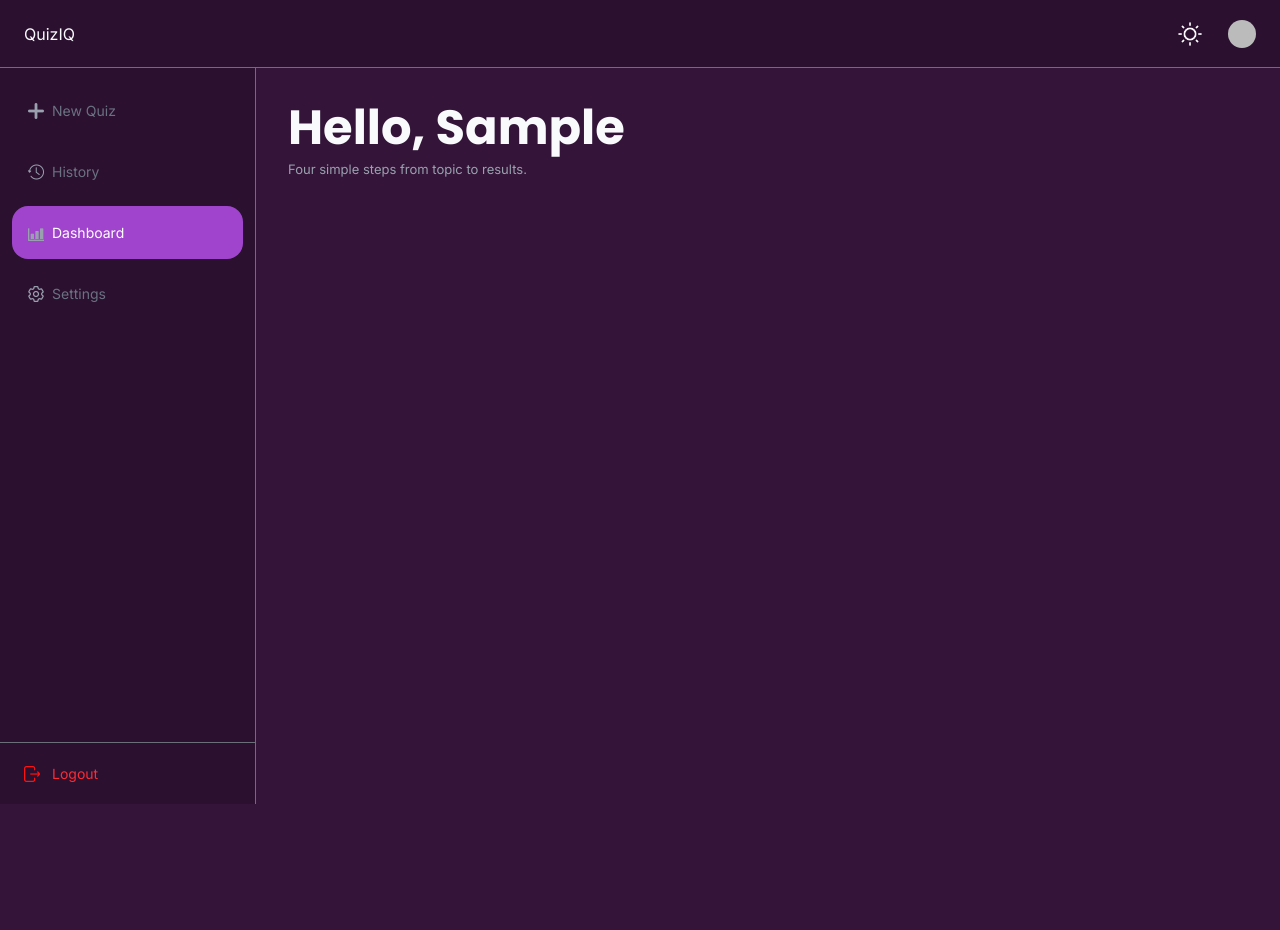
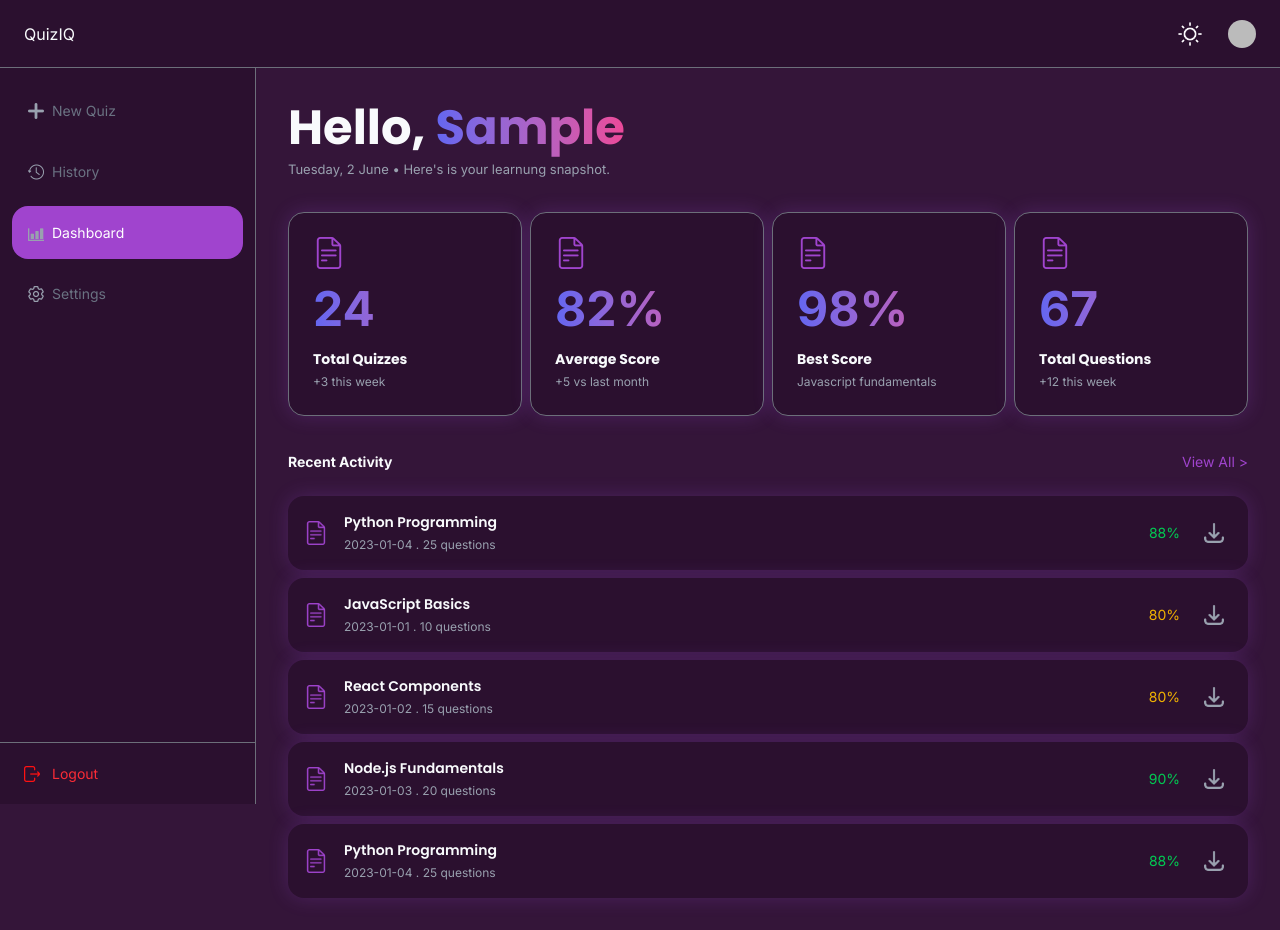
Before and after one commit to ayaanshaikh15/Quiziq, a React app in the folder frontend/: page /dashboard in a window 1280 px wide. Before the commit the page ends 800 px from the top, so only its background shows below. Built offline with nearby package versions, Linux system fonts and the light colour scheme; no server answers; sample sign-in values are in the browser's storage; some icons are missing; the HTML template or start-up script is replaced by a standard one.

Commit message:
feat: enhance theme management and improve UI in Dashboard, History, LandingScreen, Navbar, and Settings components

```diff
--- a/frontend/src/ThemeContext.jsx
+++ b/frontend/src/ThemeContext.jsx
@@ -3,10 +3,13 @@ import { createContext, useEffect, useState } from "react";
 export const ThemeContext = createContext();
 
 export function ThemeProvider({ children }) {
-  const [theme, setTheme] = useState("dark");
+  const [theme, setTheme] = useState(() => {
+  return localStorage.getItem("theme") || "dark";
+});
 
  useEffect(() => {
   document.documentElement.classList.toggle("dark", theme === "dark");
+  localStorage.setItem("theme", theme);
 }, [theme]);
   return (
     <ThemeContext.Provider value={{ theme, setTheme }}>
--- a/frontend/src/components/Dashboard.jsx
+++ b/frontend/src/components/Dashboard.jsx
@@ -1,24 +1,193 @@
-import React from 'react'
-import Sidebar from './Sidebar'
-import { useUser } from '@clerk/react';
+import React from "react";
+import Sidebar from "./Sidebar";
+import { useUser } from "@clerk/react";
+import { useNavigate } from "react-router-dom";
 
 function Dashboard() {
   const { user, isLoaded } = useUser();
+  const date = new Date();
+  const data = [
+    {
+      icon: "./document.png",
+      score: "24",
+      title: "Total Quizzes",
+      subtitle: "+3 this week",
+    },
+    {
+      icon: "./document.png",
+      score: "82%",
+      title: "Average Score",
+      subtitle: "+5 vs last month",
+    },
+    {
+      icon: "./document.png",
+      score: "98%",
+      title: "Best Score",
+      subtitle: "Javascript fundamentals",
+    },
+    {
+      icon: "./document.png",
+      score: "67",
+      title: "Total Questions",
+      subtitle: "+12 this week",
+    },
+  ];
+  const quiz = [
+    { title: "JavaScript Basics", date: "2023-01-01", questions: 10, score: 9 },
+    { title: "React Components", date: "2023-01-02", questions: 15, score: 12 },
+    {
+      title: "Node.js Fundamentals",
+      date: "2023-01-03",
+      questions: 20,
+      score: 18,
+    },
+    {
+      title: "Python Programming",
+      date: "2023-01-04",
+      questions: 25,
+      score: 22,
+    },
+    { title: "JavaScript Basics", date: "2023-01-01", questions: 10, score: 8 },
+    { title: "React Components", date: "2023-01-02", questions: 15, score: 12 },
+    {
+      title: "Node.js Fundamentals",
+      date: "2023-01-03",
+      questions: 20,
+      score: 18,
+    },
+    {
+      title: "Python Programming",
+      date: "2023-01-04",
+      questions: 25,
+      score: 22,
+    },
+    { title: "JavaScript Basics", date: "2023-01-01", questions: 10, score: 8 },
+    { title: "React Components", date: "2023-01-02", questions: 15, score: 12 },
+    {
+      title: "Node.js Fundamentals",
+      date: "2023-01-03",
+      questions: 20,
+      score: 18,
+    },
+    {
+      title: "Python Programming",
+      date: "2023-01-04",
+      questions: 25,
+      score: 22,
+    },
+  ];
+  const navigate= useNavigate();
   return (
     <>
-     <div className="pt-18 sm:pl-56 md:pl-64 m-8">
-        <Sidebar/>
-         <div className="text-left ">
-         <h1 className="font-bold text-3xl md:text-5xl">
+      <div className="pt-18 sm:pl-56 md:pl-64 m-8">
+        <Sidebar />
+        <div className="text-left ">
+          <h1 className="font-bold text-3xl md:text-5xl">
+            Hello,{" "}
+            <span className="bg-linear-to-r from-ai-gradient-from to-ai-gradient-to bg-clip-text text-transparent">
+              {user?.firstName}
+            </span>
+          </h1>
+          <p className="text-gray-400 text-[9px] md:text-[13px] max-w-lg  my-1 md:my-2">
+            {date.toLocaleDateString("en-US", {
+              weekday: "long",
+            })}
+            {", "}
+            {date.getDay()}{" "}
+            {date.toLocaleDateString("en-US", {
+              month: "long",
+            })}
+            {" • "}Here's is your learnung snapshot.
+          </p>
+        </div>
+        <div className="flex flex-row gap-2 mt-5">
+          {data.map((value, index) => (
+            <div
+              key={index}
+              className="flex-1 bg-navbar shadow-[0_0_20px_rgba(168,85,247,0.2)] hover:shadow-[0_0_20px_rgba(168,85,247,0.5)] p-3 md:p-6 rounded-2xl border border-ai-border my-3  flex flex-col gap-1 md:gap-4   "
+            >
+              <div className="flex items-center font-bold ">
+                <img
+                  src={value.icon}
+                  className="w-4 h-4 md:w-8 md:h-8 "
+                  alt="img"
+                />{" "}
+                <br />
+              </div>
 
-              Hello, {" "} {user?.firstName}
+              <p className="bg-linear-to-r text-base md:text-4xl lg:text-5xl font-bold from-ai-gradient-from to-ai-gradient-to bg-clip-text text-transparent">
+                {value.score}
+              </p>
+               <div>
+              <h3 className="text-[7px] md:text-[12px] lg:text-sm font-bold">{value.title}</h3>
 
-            </h1>
-        <p className="text-gray-400 text-[9px] md:text-[13px] max-w-lg  my-1 md:my-2">Four simple steps from topic to results.</p>
+              <p className="text-gray-400 w-full border-none outline-none focus:outline-none focus:ring-0 text-[5px] md:text-[12px] resize-none mt-1 ">
+                {value.subtitle}
+              </p>
+              </div>
+            </div>
+          ))}
+        </div>
+        <div className="flex justify-between text-sm items-center my-6">
+          <div className="font-bold">Recent Activity</div>
+          <p onClick={()=>navigate('/history')} className="hover:text-purple-400 text-[#a044ce] cursor-pointer ">
+            View All &gt;
+          </p>
+        </div>
+        <div className="flex flex-col gap-2">
+          {quiz.slice(-5).map((value, index) => (
+            <div
+              key={index}
+              onClick={() => handleOpenQuiz(value)}
+              className=" cursor-pointer flex justify-between items-center shadow-[0_0_20px_rgba(168,85,247,0.2)] hover:shadow-[0_0_20px_rgba(168,85,247,0.5)] rounded-2xl p-4 bg-navbar "
+            >
+              <div className="flex gap-4 items-center">
+                <img
+                  src="./document.png"
+                  alt="Document"
+                  className="w-5 h-5 md:w-6 md:h-6"
+                />
+                <div className="flex flex-col gap-1">
+                  <h3 className="text-[7px] md:text-[12px] lg:text-sm">
+                    {value.title.length
+                      > 20
+                      ? `${value.title.substring(0, 20)}...`
+                      : value.title}
+                  </h3>
+                  <p className="text-gray-400 text-[9px] md:text-[12px]">
+                    {value.date} . {value.questions} questions
+                  </p>
+                </div>
+              </div>
+              <div className="flex gap-4 items-center justify-center">
+                <p
+                  className={`text-[12px] md:text-[14px] ${
+                    (value.score / value.questions) * 100 > 85
+                      ? "text-green-500"
+                      : (value.score / value.questions) * 100 >= 40
+                        ? "text-yellow-500"
+                        : "text-red-500"
+                  }`}
+                >
+                  {((value.score / value.questions) * 100).toFixed(0)}%
+                </p>
+                <button
+                  onClick={(e) => handleDownload(value, e)}
+                  className="cursor-pointer hover:bg-purple-500/20 text-amber-50 p-2  text-[12px] md:text-base  rounded-full  "
+                >
+                  <img
+                    src="./downloads.png"
+                    alt="Download"
+                    className="w-4 h-4 md:w-5 md:h-5  "
+                  />
+                </button>
+              </div>
+            </div>
+          ))}
+        </div>
       </div>
-     </div>
     </>
-  )
+  );
 }
 
-export default Dashboard
+export default Dashboard;
--- a/frontend/src/components/History.jsx
+++ b/frontend/src/components/History.jsx
@@ -1,66 +1,113 @@
-import React, { useContext, useState } from 'react'
-import Sidebar from './Sidebar'
-import { ThemeContext } from '../ThemeContext';
+import React, { useContext, useState } from "react";
+import Sidebar from "./Sidebar";
+import { ThemeContext } from "../ThemeContext";
 
 function History() {
   const { theme } = useContext(ThemeContext);
-  const [search, setsearch] = useState("")
-  const quiz=[
-    {title:'JavaScript Basics',date:'2023-01-01',questions:10,score:9},
-    {title:'React Components',date:'2023-01-02',questions:15,score:12},
-    {title:'Node.js Fundamentals',date:'2023-01-03',questions:20,score:18},
-    {title:'Python Programming',date:'2023-01-04',questions:25,score:22},
-     {title:'JavaScript Basics',date:'2023-01-01',questions:10,score:8},
-    {title:'React Components',date:'2023-01-02',questions:15,score:12},
-    {title:'Node.js Fundamentals',date:'2023-01-03',questions:20,score:18},
-    {title:'Python Programming',date:'2023-01-04',questions:25,score:22},
-     {title:'JavaScript Basics',date:'2023-01-01',questions:10,score:8},
-    {title:'React Components',date:'2023-01-02',questions:15,score:12},
-    {title:'Node.js Fundamentals',date:'2023-01-03',questions:20,score:18},
-    {title:'Python Programming',date:'2023-01-04',questions:25,score:22},
-  ]
-  const handleDownload = (value,e) => {
+  const [search, setsearch] = useState("");
+  const quiz = [
+    { title: "JavaScript Basics", date: "2023-01-01", questions: 10, score: 9 },
+    { title: "React Components", date: "2023-01-02", questions: 15, score: 12 },
+    {
+      title: "Node.js Fundamentals",
+      date: "2023-01-03",
+      questions: 20,
+      score: 18,
+    },
+    {
+      title: "Python Programming",
+      date: "2023-01-04",
+      questions: 25,
+      score: 22,
+    },
+    { title: "JavaScript Basics", date: "2023-01-01", questions: 10, score: 8 },
+    { title: "React Components", date: "2023-01-02", questions: 15, score: 12 },
+    {
+      title: "Node.js Fundamentals",
+      date: "2023-01-03",
+      questions: 20,
+      score: 18,
+    },
+    {
+      title: "Python Programming",
+      date: "2023-01-04",
+      questions: 25,
+      score: 22,
+    },
+    { title: "JavaScript Basics", date: "2023-01-01", questions: 10, score: 8 },
+    { title: "React Components", date: "2023-01-02", questions: 15, score: 12 },
+    {
+      title: "Node.js Fundamentals",
+      date: "2023-01-03",
+      questions: 20,
+      score: 18,
+    },
+    {
+      title: "Python Programming",
+      date: "2023-01-04",
+      questions: 25,
+      score: 22,
+    },
+  ];
+  const handleDownload = (value, e) => {
     e.stopPropagation();
-    alert("Download started!") // Prevent the click event from propagating to the parent div
-  }
-  const handleOpenQuiz=(value)=>{
-    alert(`Opening quiz: ${value.title}`)
-  }
+    alert("Download started!"); // Prevent the click event from propagating to the parent div
+  };
+  const handleOpenQuiz = (value) => {
+    alert(`Opening quiz: ${value.title}`);
+  };
   return (
     <>
       <div className="pt-18 sm:pl-56 md:pl-64 m-8">
-        <Sidebar/>
+        <Sidebar />
         <div className="text-left  ">
           <h1 className="font-bold text-3xl md:text-5xl">
-
-               Quiz {" "} {/* add text here*/}
+            Quiz {/* add text here*/}
             <span className="bg-linear-to-r from-ai-gradient-from to-ai-gradient-to bg-clip-text text-transparent">
               History
             </span>
           </h1>
-        <p className="text-gray-400 text-[9px] md:text-[13px] max-w-lg  my-1 md:my-2">Four simple steps from topic to results.</p>
+          <p className="text-gray-400 text-[9px] md:text-[13px] max-w-lg  my-1 md:my-2">
+            All your previously generated and completed quizzes.
+          </p>
         </div>
         <div className="flex gap-2 justify-center items-center shadow-[0_0_20px_rgba(168,85,247,0.2)] rounded-2xl my-8 p-4 bg-navbar ">
-         <img src={'./search.png'} className="w-3 h-3 md:w-4 md:h-4"  />
-         <input value={search} onChange={(e) => setsearch(e.target.value)} type="text" placeholder="Search quizzes..."  className={
+          <img src={"./search.png"} className="w-3 h-3 md:w-4 md:h-4" />
+          <input
+            value={search}
+            onChange={(e) => setsearch(e.target.value)}
+            type="text"
+            placeholder="Search quizzes..."
+            className={
               theme === "dark"
                 ? "placeholder:text-gray-400 w-full border-none outline-none focus:outline-none focus:ring-0 text-[12px] md:text-sm resize-none"
                 : "placeholder:text-gray-500 w-full border-none outline-none focus:outline-none focus:ring-0 text-[12px] md:text-sm resize-none"
-  } />
+            }
+          />
         </div>
         <div className="flex flex-col gap-2">
-        {quiz.map((value,index)=> <div key={index} onClick={()=>handleOpenQuiz(value)} className=" cursor-pointer flex justify-between items-center shadow-[0_0_20px_rgba(168,85,247,0.2)] hover:shadow-[0_0_20px_rgba(168,85,247,0.5)] rounded-2xl p-4 bg-navbar ">
-        <div  className="flex gap-4 items-center">
-        <img src='./document.png' alt="Document" className="w-5 h-5 md:w-6 md:h-6" />
+          {quiz.map((value, index) => (
+            <div
+              key={index}
+              onClick={() => handleOpenQuiz(value)}
+              className=" cursor-pointer flex justify-between items-center shadow-[0_0_20px_rgba(168,85,247,0.2)] hover:shadow-[0_0_20px_rgba(168,85,247,0.5)] rounded-2xl p-4 bg-navbar "
+            >
+              <div className="flex gap-4 items-center">
+                <img
+                  src="./document.png"
+                  alt="Document"
+                  className="w-5 h-5 md:w-6 md:h-6"
+                />
                 <div className="flex flex-col gap-1">
-          <h3 className="font-bold text-sm md:text-base">{value.title}</h3>
-          <p className="text-gray-400 text-[9px] md:text-[13px]">{value.date} . {value.questions} questions</p>
-
+                  <h3 className="font-bold text-sm md:text-base">
+                    {value.title}
+                  </h3>
+                  <p className="text-gray-400 text-[9px] md:text-[13px]">
+                    {value.date} . {value.questions} questions
+                  </p>
                 </div>
-
               </div>
               <div className="flex gap-4 items-center justify-center">
-
                 <p
                   className={`text-[12px] md:text-[14px] ${
                     (value.score / value.questions) * 100 > 85
@@ -71,16 +118,24 @@ function History() {
                   }`}
                 >
                   {((value.score / value.questions) * 100).toFixed(0)}%
-</p><button onClick={(e) => handleDownload(value,e)} className="cursor-pointer hover:bg-purple-500/20 text-amber-50 p-2  text-[12px] md:text-base  rounded-full  ">
-            <img src="./downloads.png" alt="Download" className="w-4 h-4 md:w-5 md:h-5  "  />
+                </p>
+                <button
+                  onClick={(e) => handleDownload(value, e)}
+                  className="cursor-pointer hover:bg-purple-500/20 text-amber-50 p-2  text-[12px] md:text-base  rounded-full  "
+                >
+                  <img
+                    src="./downloads.png"
+                    alt="Download"
+                    className="w-4 h-4 md:w-5 md:h-5  "
+                  />
                 </button>
               </div>
             </div>
-    )}
+          ))}
         </div>
       </div>
     </>
-  )
+  );
 }
 
-export default History
+export default History;
--- a/frontend/src/components/LandingScreen.jsx
+++ b/frontend/src/components/LandingScreen.jsx
@@ -112,7 +112,7 @@ function LandingScreen() {
       </div>
       <div className="flex flex-col md:flex-row  mt-10 md:mt-20">
        {cards.map((value,index)=>
-       <div key={index} className=" bg-navbar shadow-[0_0_20px_rgba(168,85,247,0.2)] hover:shadow-[0_0_20px_rgba(168,85,247,0.5)] p-6 rounded-2xl border border-ai-border my-2 md:m-2 flex flex-col gap-4 ">
+       <div key={index} className="flex-1 bg-navbar shadow-[0_0_20px_rgba(168,85,247,0.2)] hover:shadow-[0_0_20px_rgba(168,85,247,0.5)] p-6 rounded-2xl border border-ai-border my-2 md:m-2 flex flex-col gap-4 ">
        <div className="flex items-center font-bold "><img src={value.icon} className="w-9 h-9 md:w-12 md:h-12 " alt="img"/> <span className="text-gray-400 mx-4">0{index+1}</span></div>
        <h3>{value.heading}</h3>
         <p className="text-gray-400 w-full border-none outline-none focus:outline-none focus:ring-0 text-[12px] md:text-[14px] resize-none">{value.subheading}</p>
--- a/frontend/src/components/Navbar.jsx
+++ b/frontend/src/components/Navbar.jsx
@@ -34,7 +34,7 @@ function Navbar() {
             <Show when="signed-in" >
             <div className="flex gap-4 md:gap-6">
 
-             <button onClick={Toggle} className="sm:flex items-center justify-center hidden ">
+             <button onClick={Toggle} className="flex items-center justify-center  ">
                   {theme === "dark" ? (
                     <img src="./lightbtn.png" className="w-6 h-6 md:w-7 md:h-7" alt="light" />
                   ) : (
--- a/frontend/src/components/Settings.jsx
+++ b/frontend/src/components/Settings.jsx
@@ -10,10 +10,10 @@ function Settings() {
 
                 {" "} {/* add text here*/}
               <span className="bg-linear-to-r from-ai-gradient-from to-ai-gradient-to bg-clip-text text-transparent">
-                works
+               Settings
               </span>
             </h1>
-        <p className="text-gray-400 text-[9px] md:text-[13px] max-w-lg  my-1 md:my-2">Four simple steps from topic to results.</p>
+        <p className="text-gray-400 text-[9px] md:text-[13px] max-w-lg  my-1 md:my-2">Manage your account settings and preferences.</p>
       </div>
      </div>
   )
```
Lines whose indentation alone changed are shown as unchanged.
